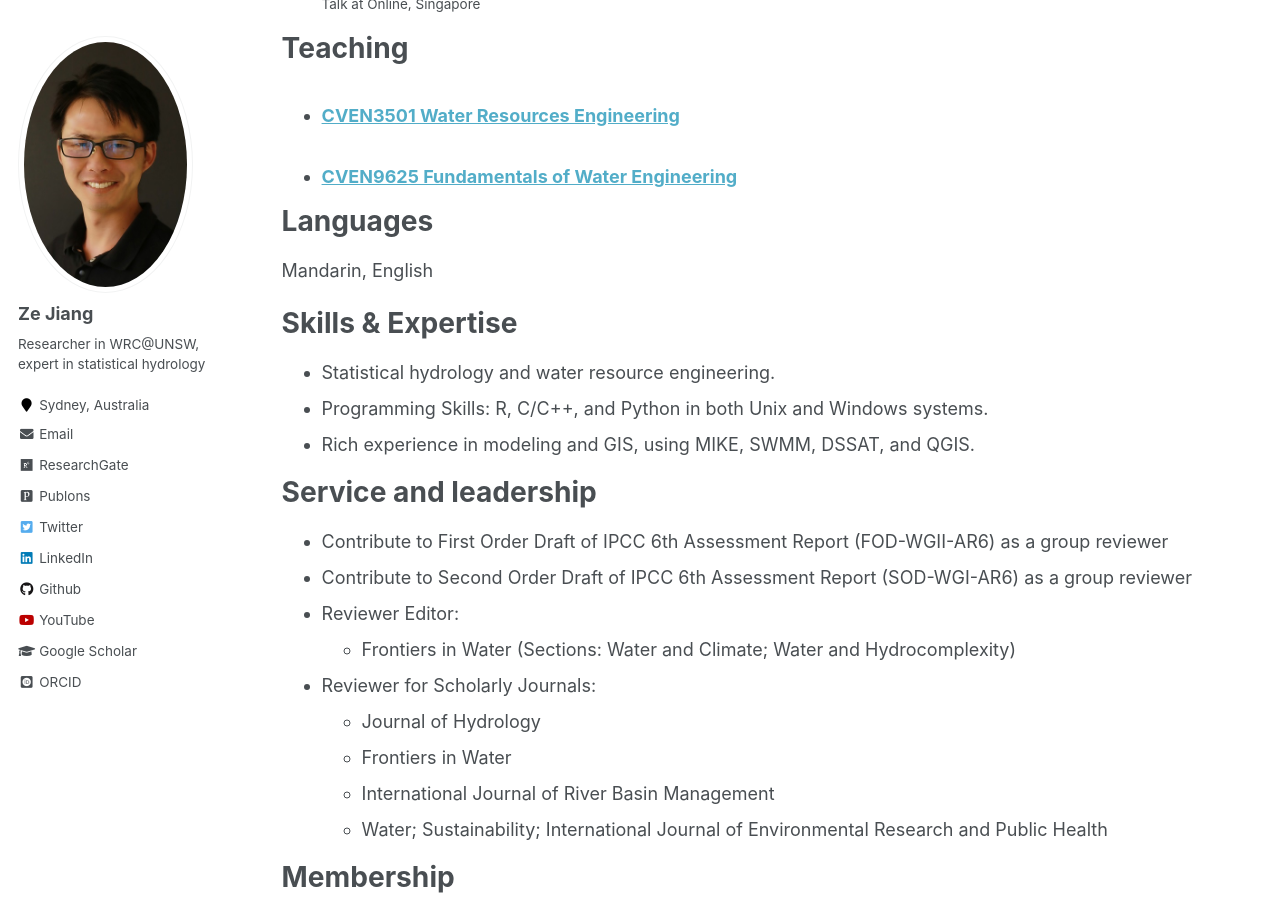
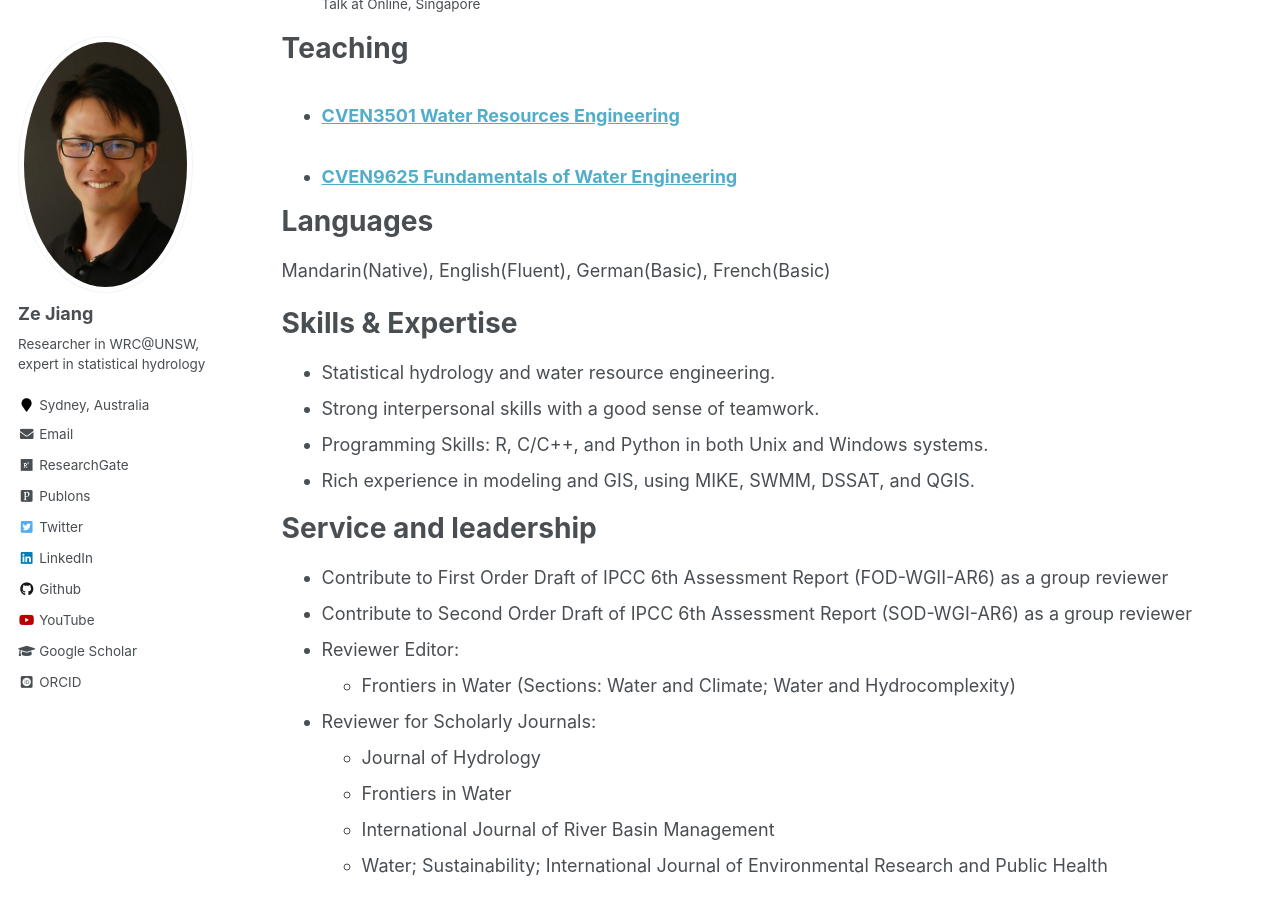
Before and after one commit to zejiang-unsw/zejiang-unsw.github.io, a Jekyll site: the page built from _pages/cv.md, in a window 1280 px wide and 900 px high, scrolled down 3989 px. Built offline with Jekyll 4.4.1, drawn with Linux system fonts in a browser that asks for light colours; some web fonts are replaced.

Commit message:
update cv

```diff
--- a/_pages/cv.md
+++ b/_pages/cv.md
@@ -78,11 +78,12 @@ Teaching
 
 Languages
 ======
-Mandarin, English
+Mandarin(Native), English(Fluent), German(Basic), French(Basic)
 
 Skills & Expertise
 ======
 * Statistical hydrology and water resource engineering.
+* Strong interpersonal skills with a good sense of teamwork.
 * Programming Skills: R, C/C++, and Python in both Unix and Windows systems.
 * Rich experience in modeling and GIS, using MIKE, SWMM, DSSAT, and QGIS.
 
```
Also changed, not shown: _pages/about.md (+1 -1 lines).
